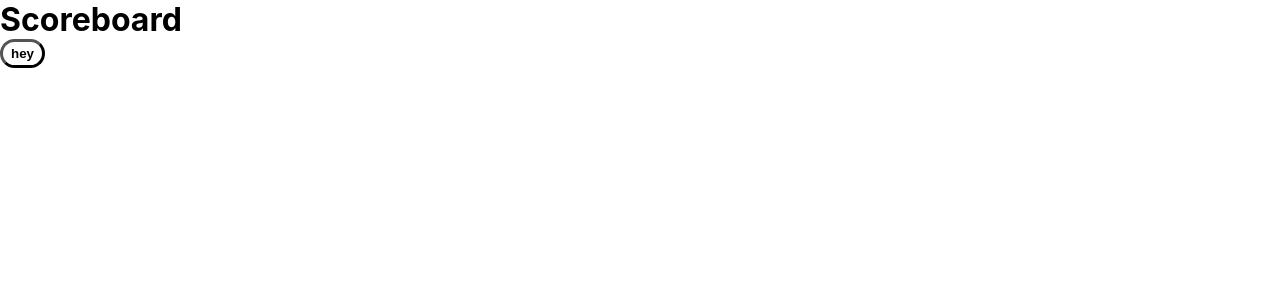
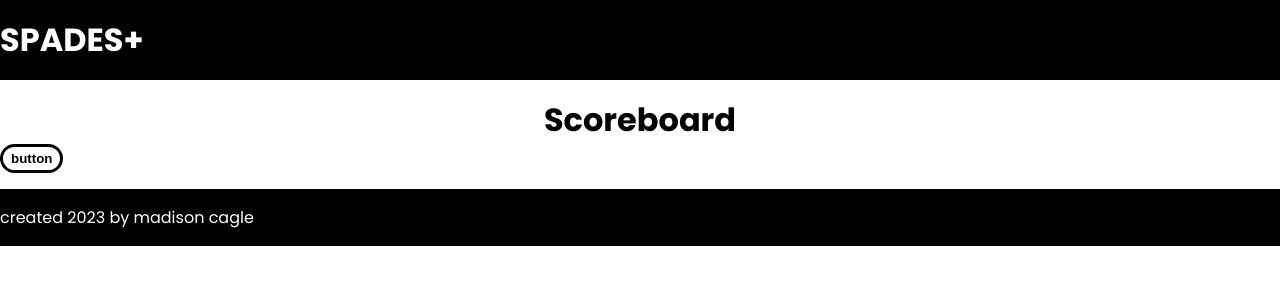
Before and after one commit to madisoncagle/spades-plus, a React (Create React App) app: page / in a window 1280 px wide. Shown: the top 300 px of the page. Built offline with nearby package versions, Linux system fonts and the light colour scheme.

Commit message:
Add header and footer, update styles

```diff
--- a/public/index.html
+++ b/public/index.html
@@ -27,7 +27,28 @@
 
 <body>
     <noscript>You need to enable JavaScript to run this app.</noscript>
-    <div id="root"></div>
+
+    <!-- header -->
+    <header class="bg-black pad-ver-1">
+        <div class="container">
+            <h1 class="txt-white">SPADES+</h1>
+            <!-- <nav>
+                <button class="nav-section active">scoreboard</button>
+                <button class="nav-section">rules</button>
+            </nav> -->
+        </div>
+    </header>
+
+    <div id="root" class="container bg-white"></div>
+
+    <!-- footer -->
+    <footer class="bg-black pad-ver-1">
+        <div class="container">
+            <p class="txt-white">created 2023 by madison cagle</p>
+            <a href="https://github.com/madisoncagle"><i class="fa-brands fa-github"></i></a>
+        </div>
+    </footer>
+
     <!--
       This HTML file is a template.
       If you open it directly in the browser, you will see an empty page.
--- a/src/Scoreboard.js
+++ b/src/Scoreboard.js
@@ -1,8 +1,8 @@
 function Scoreboard() {
     return (
-        <div>
-            <h1>Scoreboard</h1>
-            <button className="btn-round">hey</button>
+        <div className="pad-ver-1">
+            <h1 className="txt-center">Scoreboard</h1>
+            <button className="btn-round bdr-3 bdr-solid bdr-black">button</button>
         </div>
     );
 }
--- a/src/index.css
+++ b/src/index.css
@@ -1,3 +1,5 @@
+@import url('https://fonts.googleapis.com/css2?family=Poppins:ital,wght@0,100;0,200;0,300;0,400;0,500;0,600;0,700;0,800;0,900;1,100;1,200;1,300;1,400;1,500;1,600;1,700;1,800;1,900&display=swap');
+
 @font-face {
     font-family: "Digital";
     src: url("./resources/digital-7.mono.ttf");
@@ -11,7 +13,7 @@
 }
 
 body {
-    font-family: -apple-system, BlinkMacSystemFont, 'Segoe UI', 'Roboto', 'Oxygen',
+    font-family: "Poppins", -apple-system, BlinkMacSystemFont, 'Segoe UI', 'Roboto', 'Oxygen',
         'Ubuntu', 'Cantarell', 'Fira Sans', 'Droid Sans', 'Helvetica Neue',
         sans-serif;
     -webkit-font-smoothing: antialiased;
@@ -46,7 +48,58 @@ button {
 .btn-round {
     padding: 0.25rem 0.5rem;
     border-radius: 1rem;
-    border-width: 3px;
     font-weight: 600;
     background-color: transparent;
 }
+
+.bdr-black {
+    border-color: #000;
+}
+
+.bdr-white {
+    border-color: #fff;
+}
+
+.bdr-green {
+    border-color: #0f0;
+}
+
+.bdr-red {
+    border-color: #f00;
+}
+
+.bdr-solid {
+    border-style: solid;
+}
+
+.bdr-3 {
+    border-width: 3px;
+}
+
+.bg-black {
+    background-color: #000;
+}
+
+.bg-white {
+    background-color: #fff;
+}
+
+.txt-white {
+    color: #fff;
+}
+
+.txt-center {
+    text-align: center;
+}
+
+.pad-ver-1 {
+    padding: 1rem 0;
+}
+
+.pad-hor-1 {
+    padding: 0 1rem;
+}
+
+.pad-all-1 {
+    padding: 1rem;
+}
```
